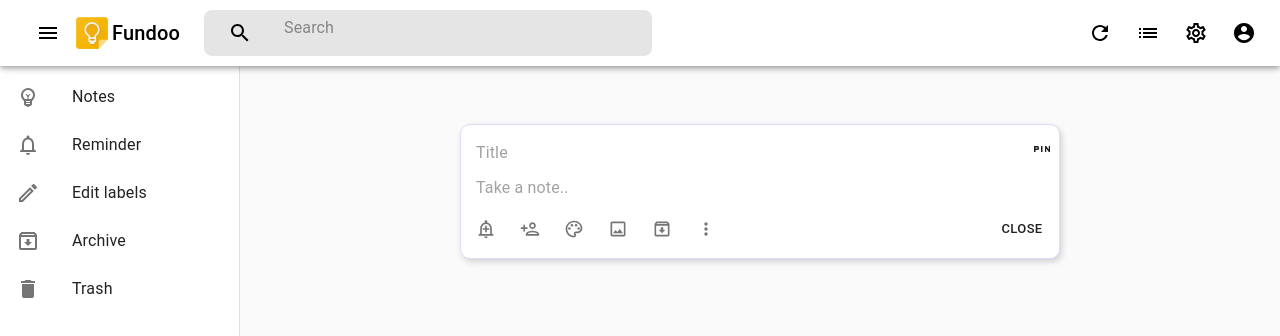
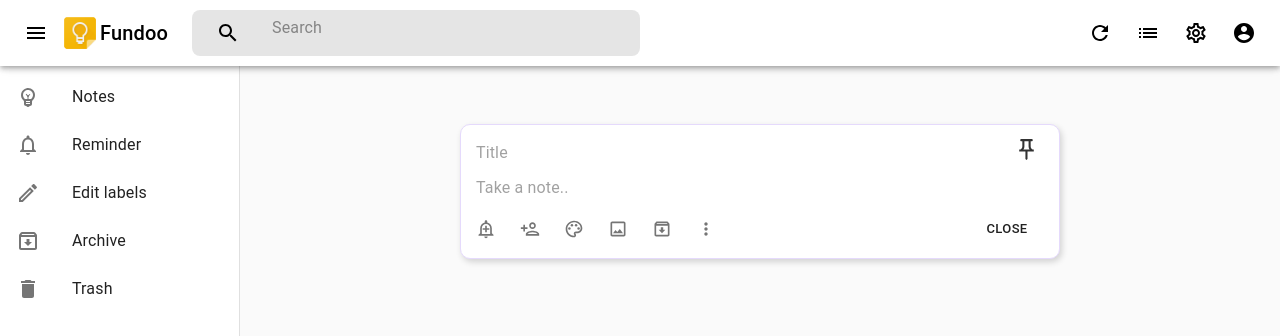
Before and after one commit to Priyankateke/FundooApp, a React (Create React App) app: page /dashboard in a window 1280 px wide. Both pictures are taken after a click on the button 48 px from the left and 33 px from the top of the page. Shown: the top 336 px of the page. Built offline with nearby package versions, Linux system fonts and the light colour scheme.

Commit message:
ADDED: Pin Icon In Note

```diff
--- a/src/components/dashboard/dashboard.jsx
+++ b/src/components/dashboard/dashboard.jsx
@@ -9,7 +9,6 @@ import Toolbar from '@material-ui/core/Toolbar';
 import IconButton from '@material-ui/core/IconButton';
 import MenuIcon from '@material-ui/icons/Menu';
 import SearchIcon from '@material-ui/icons/Search';
-import NotificationsIcon from '@material-ui/icons/Notifications';
 import AccountCircle from '@material-ui/icons/AccountCircle';
 import Refresh from '@material-ui/icons/Refresh'
 import Typography from '@material-ui/core/Typography';
@@ -243,7 +242,8 @@ class Dashboard extends React.Component {
             <Toolbar >
               <IconButton className={classes.multilineColor}
                 onClick={this.handleToggle}
-                aria-label="Open drawer">
+                aria-label="Open drawer"
+                edge="start">
                 <MenuIcon />
               </IconButton>
               <img className={classes.logo} src={keep} alt="Logo" />
--- a/src/components/dashboard/displayNotes.jsx
+++ b/src/components/dashboard/displayNotes.jsx
@@ -5,12 +5,16 @@ import NoteIcons from './noteIcons';
 import Grid from '@material-ui/core/Grid';
 import Paper from '@material-ui/core/Paper';
 import { withStyles } from '@material-ui/core';
+import OutlinedPin from '../../assets/outlined_pin.svg';
+import FilledPin from '../../assets/filled_pin.svg'
+import IconButton from "@material-ui/core/IconButton";
+import Tooltip from "@material-ui/core/Tooltip";
 
 const styles = theme => ({
     root: {
         flexGrow: 1,
         overflow: 'hidden',
-        marginLeft:'85px',
+        marginLeft: '85px',
         padding: theme.spacing(0, 3),
     },
     paper: {
@@ -18,14 +22,27 @@ const styles = theme => ({
         height: '135px',
         margin: `${theme.spacing(1)}px auto`,
         padding: theme.spacing(3),
-        borderRadius:'10px',
-        paddingBottom:'5px'
+        borderRadius: '10px',
+        paddingBottom: '5px'
 
     },
     noteContainer: {
-        display:'flex',
-        flexDirection:"column",
-        justifyContent:'space-between',
+        display: 'flex',
+        flexDirection: "column",
+        justifyContent: 'space-between',
+    },
+    summary: {
+        display: 'flex',
+        flexDirection: 'row',
+        justifyContent: 'space-between',
+    },
+    title: {
+        fontWeight: 700,
+    },
+    pin: {
+        width: '25px',
+        height: '25px',
+        opacity: 0.71,
     }
 });
 
@@ -42,20 +59,33 @@ class DisplayNotes extends Component {
         const { classes, theme } = this.props;
         let allNote = this.props.note;
         const mapNotes = allNote.map((data, index) => {
-            console.log(data, "  ",index)
+            console.log(data, "  ", index)
             return (
                 <div key={index} className={classes.root}>
                     <Paper className={classes.paper}>
                         <Grid container wrap="nowrap" spacing={2} className={classes.noteContainer}>
-                            <Grid>
-                                {data.title}
+                            <Grid className={classes.summary}>
+                                <Grid className={classes.title} >
+                                    {data.title}
+                                </Grid>
+                                <Grid>
+                                    <IconButton aria-label="More">
+                                        <Tooltip title="More">
+                                            <img
+                                                className={classes.pin}
+                                                src={OutlinedPin}
+                                                alt="Pin"
+                                            />
+                                        </Tooltip>
+                                    </IconButton>
+                                </Grid>
                             </Grid>
                             <Grid>
+
                                 {data.description}
                             </Grid>
                             <Grid >
-                                <br></br>
-                                < NoteIcons/>
+                                < NoteIcons />
                             </Grid>
                         </Grid>
                     </Paper>
--- a/src/components/dashboard/getAllNotes.jsx
+++ b/src/components/dashboard/getAllNotes.jsx
@@ -22,6 +22,8 @@ export default class GetAllNotes extends Component {
        .then((data)=>{
            console.log(data.data.data.data);
            this.setState({allNotes:data.data.data.data});
+           console.log("get all list array", this.state.allNotes)
+           console.log("id",this.state.allNotes)
        })
        .catch((err)=>{
            console.log(err)
--- a/src/components/dashboard/newNote.jsx
+++ b/src/components/dashboard/newNote.jsx
@@ -11,12 +11,19 @@ import Container from "@material-ui/core/Container";
 import { withStyles } from '@material-ui/core'
 import Button from '@material-ui/core/Button';
 import InputBase from '@material-ui/core/InputBase';
-import FundooService from '../../services/noteService'
+import FundooService from '../../services/noteService';
+import OutlinedPin from '../../assets/outlined_pin.svg';
+import FilledPin from '../../assets/filled_pin.svg'
 let service = new FundooService();
 const styles = theme => ({
     input: {
         outlined: 'none',
     },
+    pin: {
+        width: '25px',
+        height: '25px',
+        opacity: 0.80,
+    }
 })
 
 class NewNote extends Component {
@@ -100,7 +107,12 @@ class NewNote extends Component {
                                                 onChange={this.handleChangeTitle}
                                             />
                                         </div>
-                                        <div><FiberPinOutlinedIcon /></div>
+                                        {/* <div><FiberPinOutlinedIcon /></div> */}
+                                        <img
+                                            className={classes.pin}
+                                            src={OutlinedPin}
+                                            alt="Pin"
+                                            />
                                     </div>
                                     <div>
                                         <InputBase className={classes.input}
@@ -112,7 +124,7 @@ class NewNote extends Component {
                                     </div>
                                     <div className="noteIcons">
 
-                                       <div><NoteIcons /></div>
+                                        <div><NoteIcons /></div>
                                         <div className="close-button">
                                             <Button size="small"
                                                 onClick={this.saveNote}>Close</Button>
--- a/src/components/dashboard/noteIcons.jsx
+++ b/src/components/dashboard/noteIcons.jsx
@@ -21,6 +21,7 @@ export default class NoteIcons extends Component {
     }
 
     displayMoreOption=()=>{
+
 
     }
     render() {
--- a/src/styles/createNote.css
+++ b/src/styles/createNote.css
@@ -33,7 +33,7 @@
     display: flex;
     flex-direction: column;
     justify-content: space-around;
-    padding: 10px 5px 5px 15px;
+    padding: 10px 20px 5px 15px;
     box-shadow: 2px 3px 6px #00000029;
     border: 1px solid #E5DAFC;
     border-radius: 10px;
```
Also changed, not shown: src/assets/filled_pin.svg (added), src/assets/outlined_pin.svg (added).
